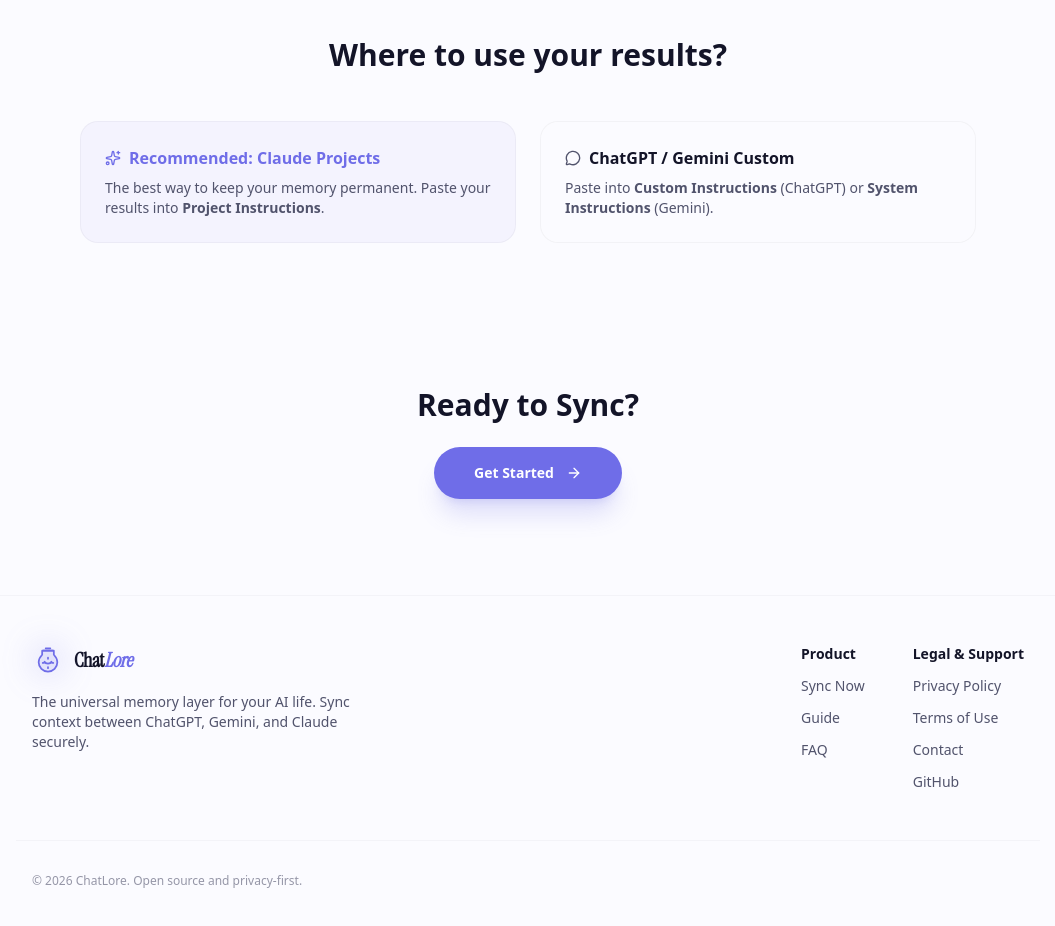
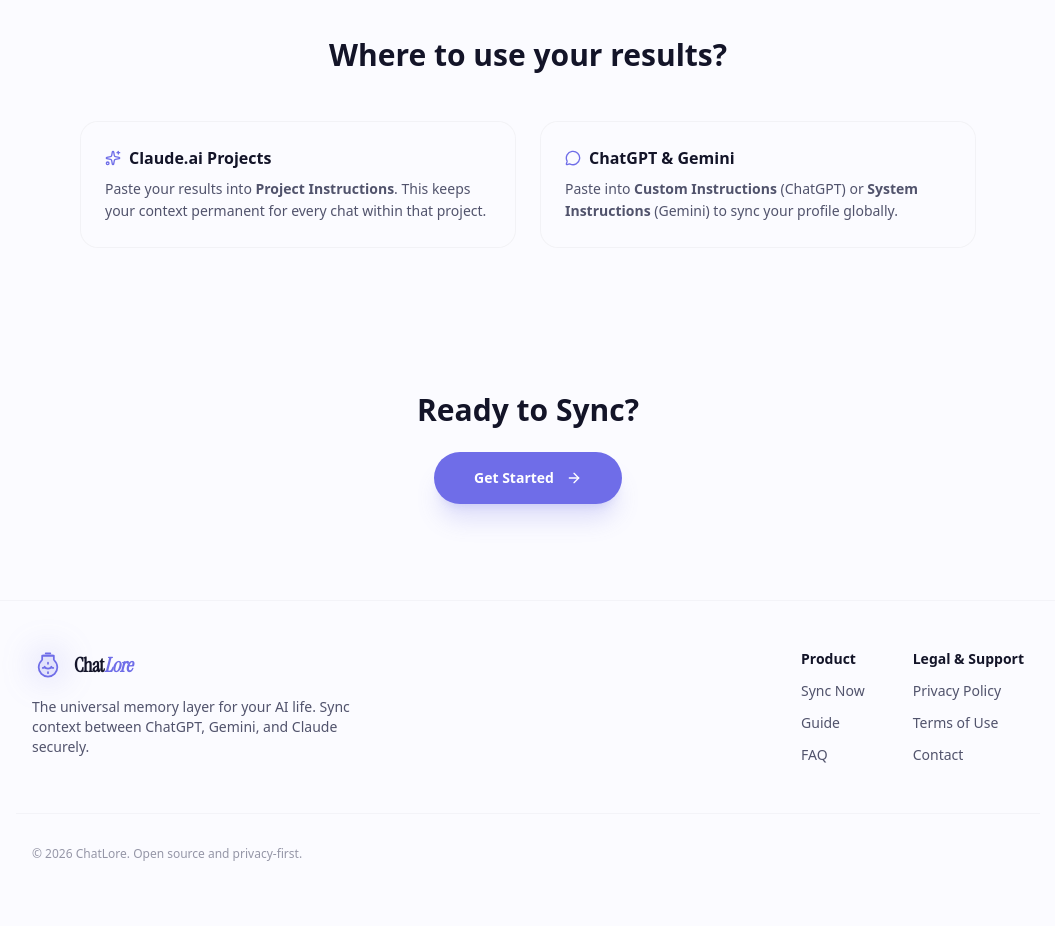
Before and after one commit to MarinaBrau/chatlore, a Next.js app: page /guide in a window 1280 px wide. Shown: the part 1400-2326 px from the top of the page, without its empty margins (112-1167 px from the left). Built offline with nearby package versions, Linux system fonts and the light colour scheme.

Commit message:
privacy: remove github link and neutralize AI recommendations in guide

```diff
--- a/src/app/guide/page.tsx
+++ b/src/app/guide/page.tsx
@@ -128,20 +128,20 @@
         <div className="mx-auto max-w-4xl text-center">
           <h2 className="text-3xl font-bold mb-12">Where to use your results?</h2>
           <div className="grid gap-6 sm:grid-cols-2 text-left">
-            <div className="rounded-2xl border border-border/40 p-6 bg-amber/5 border-amber/20">
-              <h3 className="font-bold text-amber mb-2 flex items-center gap-2">
-                <Sparkles className="size-4" /> Recommended: Claude Projects
+            <div className="rounded-2xl border border-border/40 p-6 bg-card/20">
+              <h3 className="font-bold mb-2 flex items-center gap-2">
+                <Sparkles className="size-4 text-primary" /> Claude.ai Projects
               </h3>
-              <p className="text-sm text-muted-foreground">
-                The best way to keep your memory permanent. Paste your results into <strong>Project Instructions</strong>.
+              <p className="text-sm text-muted-foreground leading-relaxed">
+                Paste your results into <strong>Project Instructions</strong>. This keeps your context permanent for every chat within that project.
               </p>
             </div>
             <div className="rounded-2xl border border-border/40 p-6 bg-card/20">
               <h3 className="font-bold mb-2 flex items-center gap-2">
-                <MessageCircle className="size-4 text-muted-foreground" /> ChatGPT / Gemini Custom
+                <MessageCircle className="size-4 text-primary" /> ChatGPT & Gemini
               </h3>
-              <p className="text-sm text-muted-foreground">
-                Paste into <strong>Custom Instructions</strong> (ChatGPT) or <strong>System Instructions</strong> (Gemini).
+              <p className="text-sm text-muted-foreground leading-relaxed">
+                Paste into <strong>Custom Instructions</strong> (ChatGPT) or <strong>System Instructions</strong> (Gemini) to sync your profile globally.
               </p>
             </div>
           </div>
--- a/src/components/Footer.tsx
+++ b/src/components/Footer.tsx
@@ -25,7 +25,6 @@
             <Link href="/privacy" className="text-muted-foreground hover:text-primary transition-colors">Privacy Policy</Link>
             <Link href="/terms" className="text-muted-foreground hover:text-primary transition-colors">Terms of Use</Link>
             <a href="mailto:hello@chatlore.app" className="text-muted-foreground hover:text-primary transition-colors" aria-label="Contact us via email">Contact</a>
-            <a href="https://github.com/MarinaBrau/chatlore" target="_blank" rel="noopener noreferrer" className="text-muted-foreground hover:text-primary transition-colors" aria-label="View source code on GitHub">GitHub</a>
           </div>
         </div>
       </div>
```
